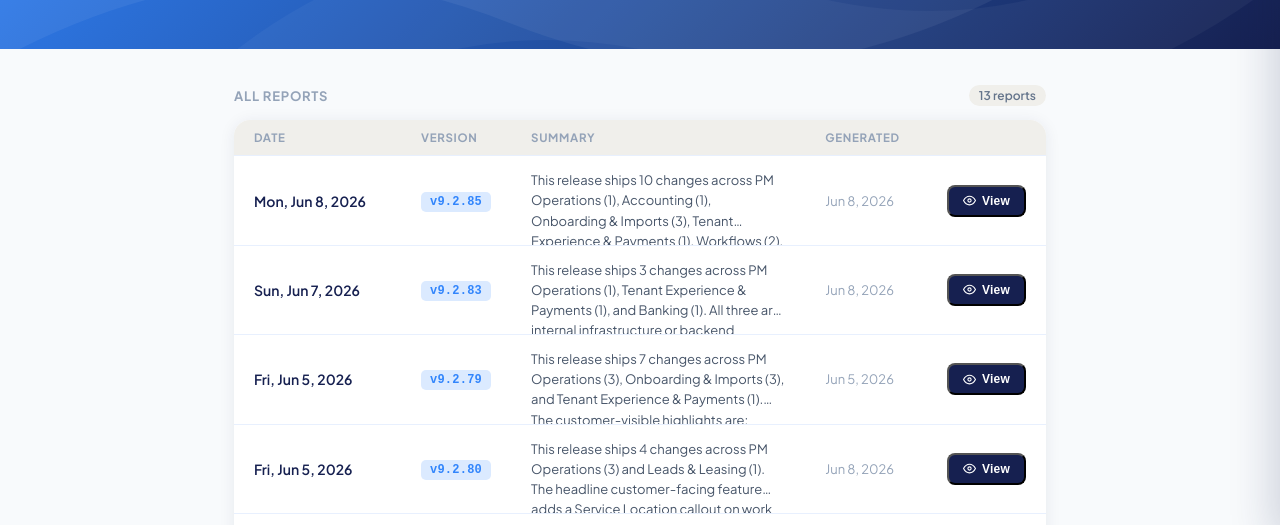
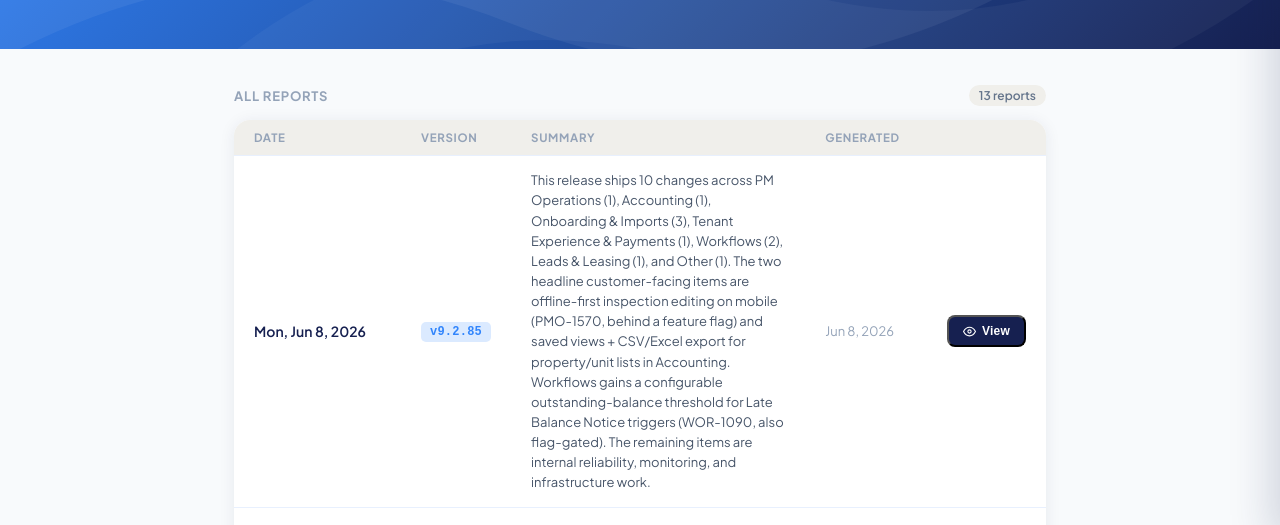
Before and after one commit to shuang-dl/platform-release-notes, a plain HTML site: page index.html in a window 1280 px wide. Shown: the part 259-784 px from the top of the page. Drawn offline with Linux system fonts and the light colour scheme.

Commit message:
fix: remove line-clamp so summary rows expand to full height

```diff
--- a/index.html
+++ b/index.html
@@ -245,10 +245,6 @@
       max-width: 420px;
       font-size: 13px;
       line-height: 1.55;
-      display: -webkit-box;
-      -webkit-line-clamp: 3;
-      -webkit-box-orient: vertical;
-      overflow: hidden;
     }
 
     .generated-cell {
```
